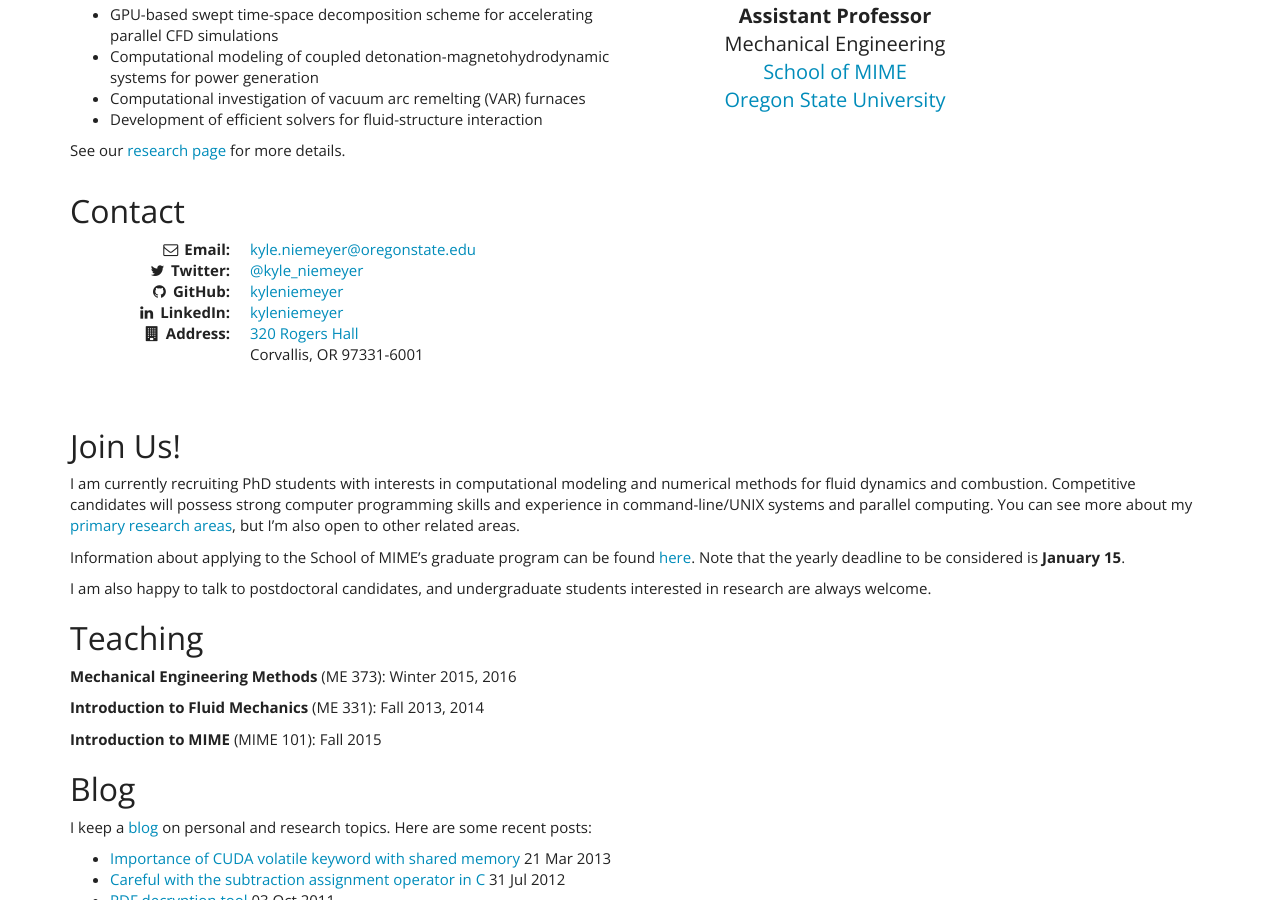
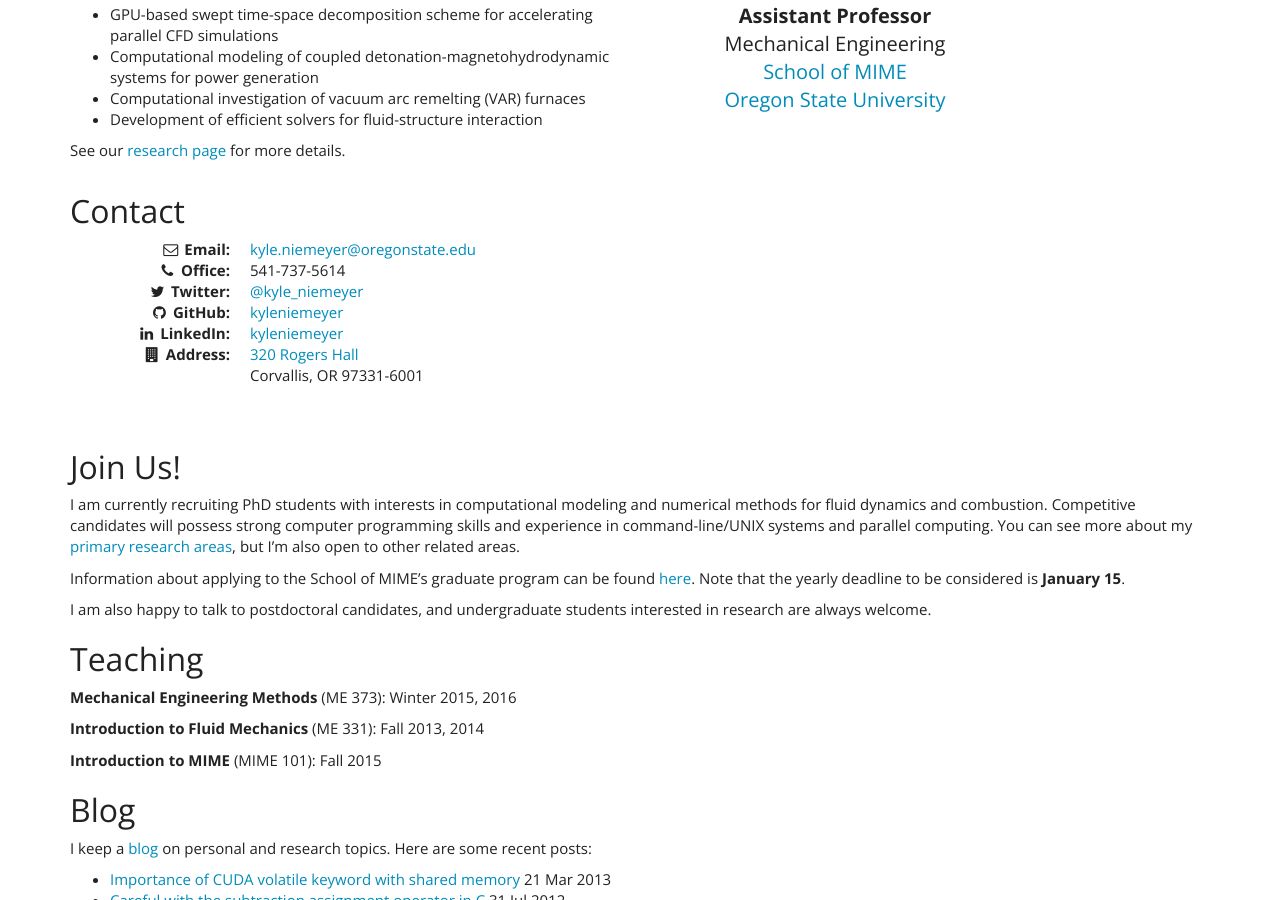
Before and after one commit to kyleniemeyer/kyleniemeyer.com, a Jekyll site: the page built from index.markdown, in a window 1280 px wide and 900 px high, scrolled down 380 px. Built offline with Jekyll 4.4.1, drawn with Linux system fonts in a browser that asks for light colours; nearby versions of some CDN libraries.

Commit message:
added phone to main page

```diff
--- a/index.markdown
+++ b/index.markdown
@@ -42,6 +42,8 @@ Mechanical Engineering
 <dl class="dl-horizontal">
 <dt><i class="fa fa-envelope-o fa-fw"></i> Email:</dt>
 <dd><script type="text/javascript" src="/assets/js/obfuscate-email.js"></script></dd>
+<dt><i class="fa fa-phone fa-fw"></i> Office:</dt>
+<dd>541-737-5614</dd>
 <dt><i class="fa fa-twitter fa-fw"></i> Twitter:</dt>
 <dd><a href="https://twitter.com/kyle_niemeyer">@kyle_niemeyer</a></dd>
 <dt><i class="fa fa-github fa-fw"></i> GitHub:</dt>
```
